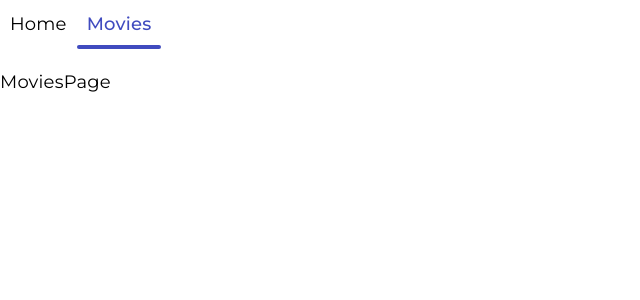
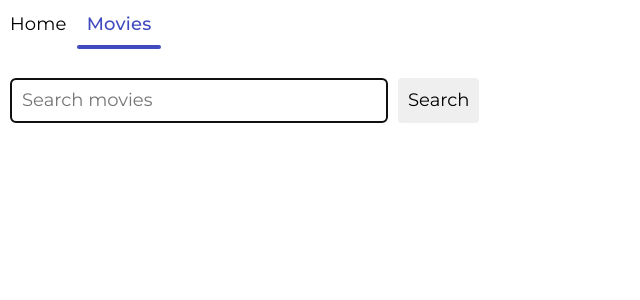
Before and after one commit to kivgor/goit-react-hw-05, a React (Vite) app: page /movies in a window 1280 px wide. Shown: the top 300 px of the page, without its empty margins (0-640 px from the left). Built offline with nearby package versions, Linux system fonts and the light colour scheme.

Commit message:
Add movie search

```diff
--- a/package.json
+++ b/package.json
@@ -15,6 +15,7 @@
     "modern-normalize": "^3.0.1",
     "react": "^18.3.1",
     "react-dom": "^18.3.1",
+    "react-hot-toast": "^2.5.1",
     "react-icons": "^5.4.0",
     "react-router-dom": "^7.1.1"
   },
--- a/src/main.jsx
+++ b/src/main.jsx
@@ -4,10 +4,12 @@ import './index.css';
 import App from './components/App.jsx';
 import { BrowserRouter } from 'react-router-dom';
 import 'modern-normalize';
+import { Toaster } from 'react-hot-toast';
 
 createRoot(document.getElementById('root')).render(
   <StrictMode>
     <BrowserRouter>
+      <Toaster position="top-right" />
       <App />
     </BrowserRouter>
   </StrictMode>
--- a/src/pages/MoviesPage/MoviesPage.jsx
+++ b/src/pages/MoviesPage/MoviesPage.jsx
@@ -1,5 +1,82 @@
+import { useEffect, useState } from 'react';
+import css from './MoviesPage.module.css';
+import toast from 'react-hot-toast';
+import { fetchMovieByQuery } from '../../services/api';
+import MovieList from '../../components/MovieList/MovieList';
+
 const MoviesPage = () => {
-  return <div>MoviesPage</div>;
+  const [value, setValue] = useState('');
+  const [query, setQuery] = useState('');
+  const [movies, setMovies] = useState([]);
+
+  useEffect(() => {
+    if (!query) {
+      return;
+    }
+
+    const getMoviesData = async () => {
+      try {
+        // setIsLoading(true);
+        // setIsError(false);
+        const { results } = await fetchMovieByQuery(query);
+        setMovies(results);
+
+        // setImageList(prev => [...prev, ...results]);
+        // setTotalPages(total_pages);
+        // if (total_pages === 0) {
+        //   toast.error('No images by query: ' + query);
+        //   return;
+        // }
+      } catch (error) {
+        console.log(error);
+        // setIsError(true);
+      } finally {
+        // setIsLoading(false);
+      }
+    };
+    getMoviesData();
+  }, [query]);
+
+  const handleChangeQuery = newQuery => {
+    if (newQuery === query) {
+      toast.error('Please change query!');
+      return;
+    }
+    setQuery(newQuery);
+    // setImageList([]);
+    // setPage(1);
+  };
+
+  const handleSubmit = evt => {
+    evt.preventDefault();
+    // console.log(value);
+    if (value === '') {
+      toast.error('Please enter query!');
+      return;
+    }
+    handleChangeQuery(value);
+    evt.target.reset();
+  };
+
+  return (
+    <>
+      <form className={css.form} onSubmit={handleSubmit}>
+        <input
+          className={css.input}
+          type="text"
+          autoComplete="off"
+          autoFocus
+          placeholder="Search movies"
+          name="search"
+          onChange={evt => setValue(evt.target.value.trim())}
+        />
+        <button className={css.button} type="submit">
+          Search
+        </button>
+      </form>
+      <MovieList movies={movies} />
+    </>
+  );
 };
 
 export default MoviesPage;
--- /dev/null
+++ b/src/pages/MoviesPage/MoviesPage.module.css
@@ -0,0 +1,15 @@
+.form {
+  padding: 10px;
+  display: flex;
+  gap: 10px;
+}
+
+.input {
+  border-radius: 5px;
+  padding: 10px;
+  width: 30%;
+}
+
+.button {
+  padding: 0 10px 0 10px;
+}
--- a/src/services/api.js
+++ b/src/services/api.js
@@ -42,3 +42,14 @@ export const fetchMovieReviewsById = async movieId => {
 
   return data;
 };
+
+export const fetchMovieByQuery = async query => {
+  const { data } = await axios.get('/search/movie', {
+    params: {
+      api_key: 'c3b14d60da4c75223be29cc6da55cbbb',
+      query,
+    },
+  });
+
+  return data;
+};
```
Also changed, not shown: 1 other file (tests, documents, lock files or other folders).
